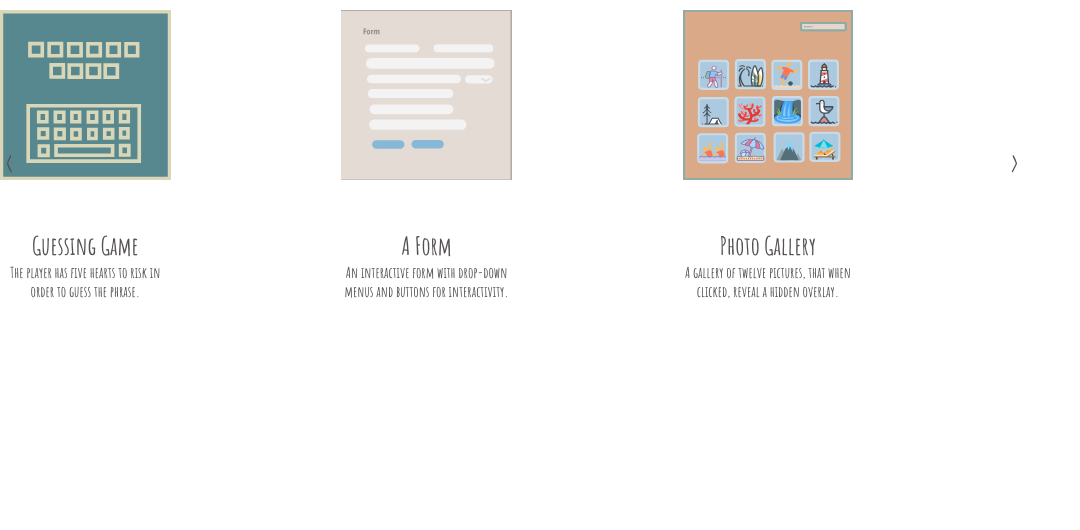
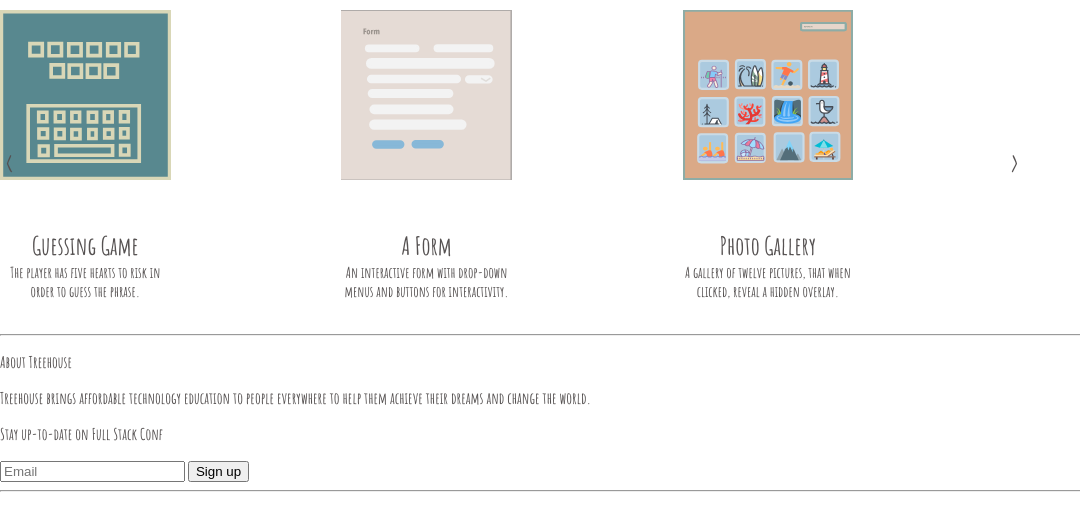
Before and after one commit to hannahcherba/Saved-Code, a plain HTML site: page index.html in a window 1280 px wide. Shown: the whole page, without its empty margins (0-1080 px from the left). Drawn offline with Linux system fonts and the light colour scheme.

Commit message:
Update index.html

```diff
--- a/index.html
+++ b/index.html
@@ -143,6 +143,25 @@
           </div>
     </main>
 
+    <!-- Below, use with a Bootstrap grid container, already equipped with bootstrap -->
+      <!-- signup form -->
+      <hr>
+      <div class="row py-4 text-muted">
+        <div class="col-md">
+          <p><strong>About Treehouse</strong></p>
+          <p>Treehouse brings affordable technology education to people everywhere to help them achieve their dreams and change the world.</p>
+        </div>
+        <div class="col-md">
+          <p><strong>Stay up-to-date on Full Stack Conf</strong></p>
+          <div class="input-group">
+            <input type="text" class="form-control" placeholder="Email">
+            <span class="input-group-btn">
+              <button class="btn btn-primary" type="button">Sign up</button>
+            </span>
+          </div>
+        </div>
+      </div>
+      <hr><!-- /signup form -->
 
     <script src="snippet.js"></script>
 </body>
```
